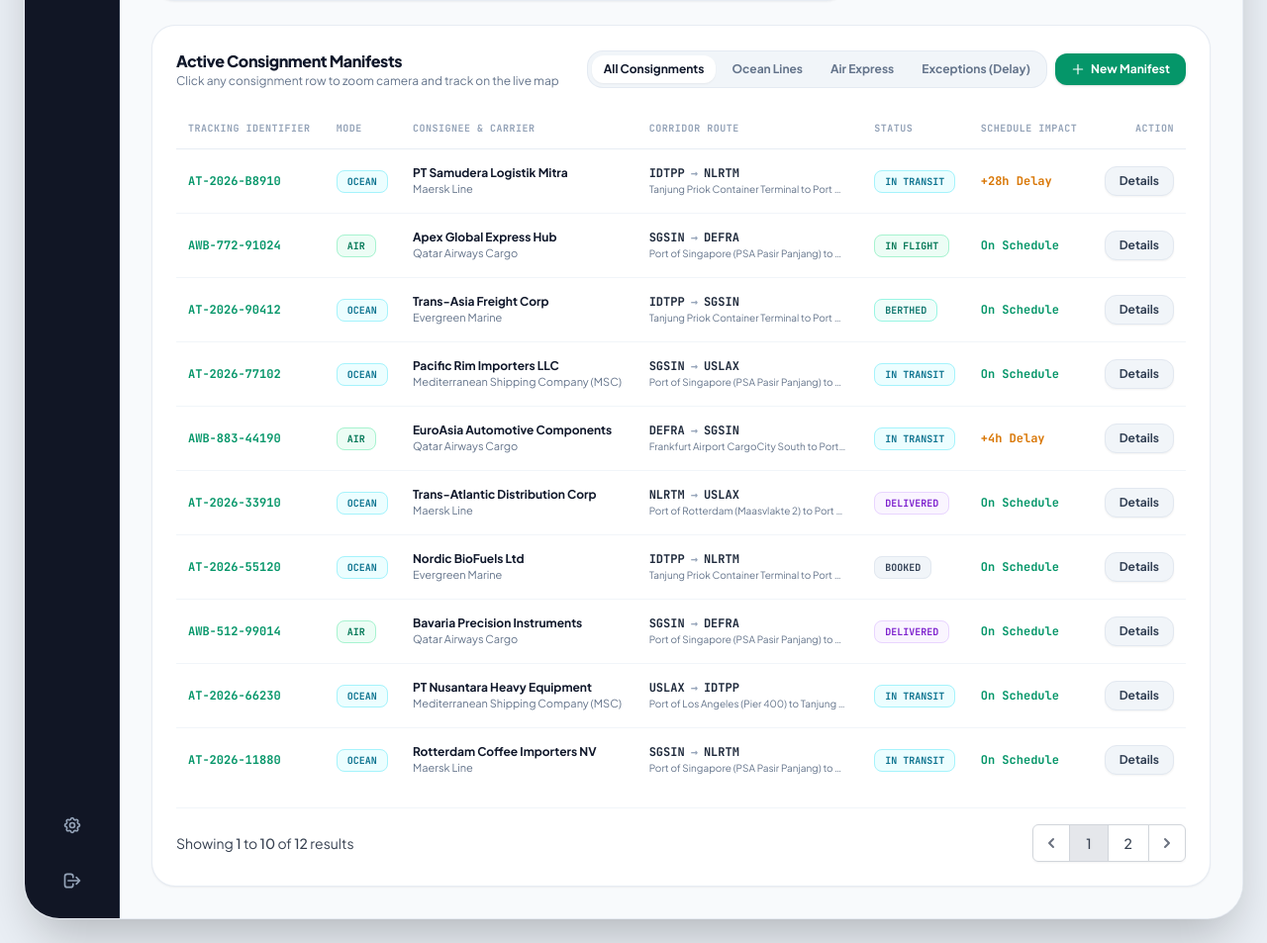
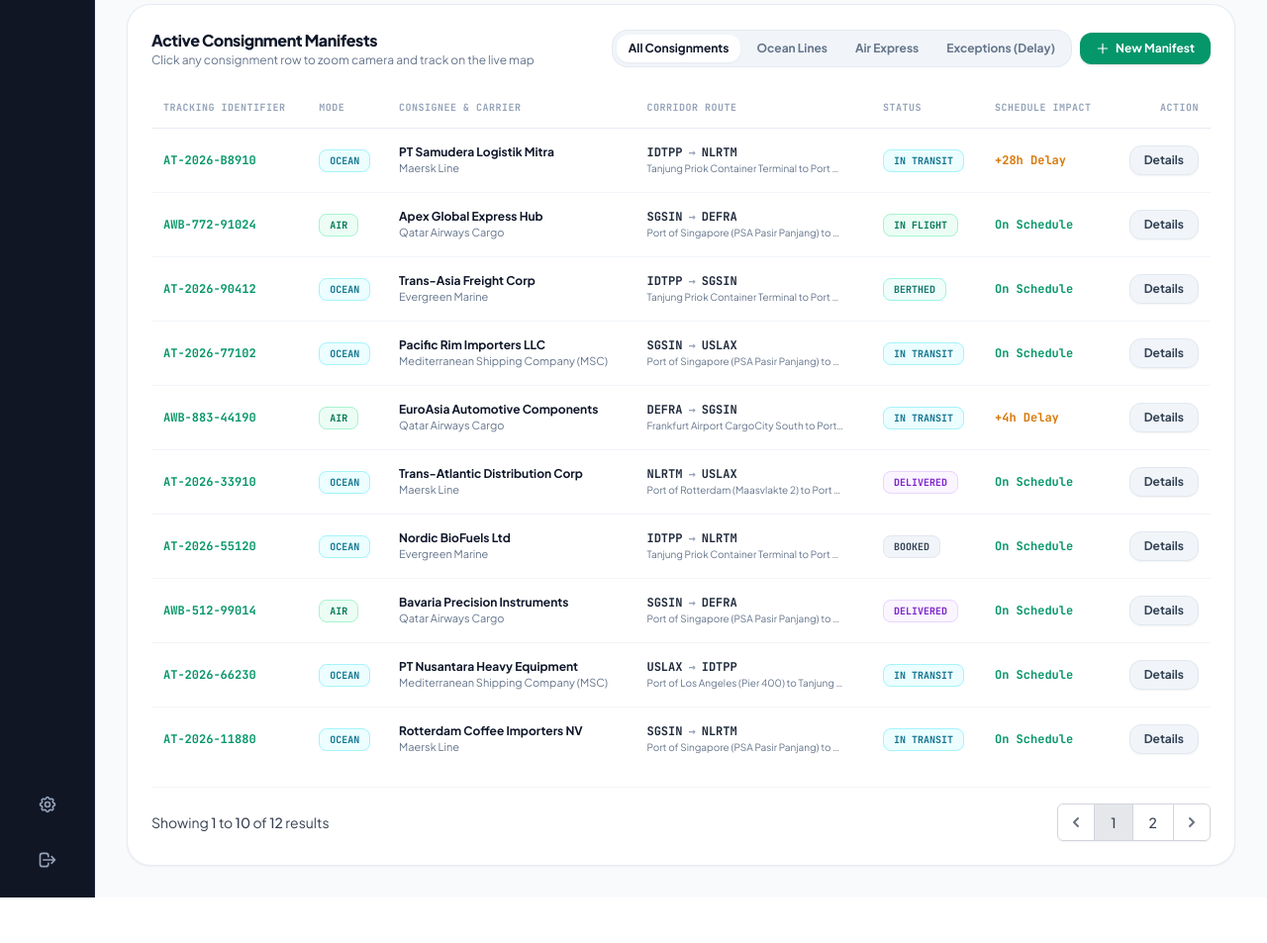
Before and after one commit to Antares-93/CargoTrace-VECTOR, a Laravel app: page /dashboard in a window 1280 px wide. Shown: the part 1140-2093 px from the top of the page at 99% size. After the commit the page ends 2047 px from the top, so only its background shows below. Run offline with Laravel 12, Linux system fonts and the light colour scheme; a user stored in the database is signed in; data comes from the database, SQL or seed files in the repository; some libraries are stand-ins or nearby versions.

Commit message:
feat: make layout full-screen, fix stationary independent left sidebar scroll, replace box emojis with sleek SVG icons, and make logo simple monochrome uncolored

```diff
--- a/resources/views/auth/login.blade.php
+++ b/resources/views/auth/login.blade.php
@@ -52,9 +52,9 @@
         <!-- Right Side: Form (Image 2 style) -->
         <div class="p-6 sm:p-10 flex flex-col justify-center">
 
-            <!-- Mini Logo -->
+            <!-- Mini Logo (Simple, monochrome, uncolored) -->
             <div class="mb-4">
-                <img src="/images/vector-logo-icon.png" alt="Vector" class="w-8 h-8 object-contain">
+                <img src="/images/vector-logo-icon.png" alt="Vector" class="w-8 h-8 object-contain brightness-0 opacity-90">
             </div>
 
             <h1 class="text-2xl sm:text-3xl font-extrabold text-slate-900 tracking-tight">Sign in to your account</h1>
--- a/resources/views/dashboard/index.blade.php
+++ b/resources/views/dashboard/index.blade.php
@@ -34,14 +34,16 @@
         </div>
     </div>
 
-    <!-- 2. Pastel KPI Cards (Matching "Your Assets" in Reference Image 2) -->
+    <!-- 2. Pastel KPI Cards (Matching "Your Assets" in Reference Image 2, No Box Emojis) -->
     <div class="grid grid-cols-1 sm:grid-cols-2 lg:grid-cols-4 gap-4">
 
         <!-- Card 1: Total Consignments (Soft Blue) -->
         <div class="bg-[#F0F5FA] dark:bg-slate-900 border border-slate-200/80 dark:border-slate-800 rounded-3xl p-5 shadow-sm flex flex-col justify-between hover:shadow-md transition">
             <div class="flex items-center justify-between text-xs font-semibold text-slate-500 dark:text-slate-400">
                 <span data-i18n="total_consignments">Total Consignments</span>
-                <span class="w-6 h-6 rounded-full bg-blue-100 dark:bg-blue-950 text-blue-600 dark:text-blue-400 flex items-center justify-center font-bold text-[10px]">📦</span>
+                <span class="w-7 h-7 rounded-xl bg-blue-100 dark:bg-blue-950 text-blue-700 dark:text-blue-300 flex items-center justify-center">
+                    <svg class="w-3.5 h-3.5" fill="none" stroke="currentColor" viewBox="0 0 24 24"><path stroke-linecap="round" stroke-linejoin="round" stroke-width="2" d="M9 17v-2m3 2v-4m3 4v-6m2 10H7a2 2 0 01-2-2V5a2 2 0 012-2h5.586a1 1 0 01.707.293l5.414 5.414a1 1 0 01.293.707V19a2 2 0 01-2 2z"/></svg>
+                </span>
             </div>
             <div class="my-2">
                 <div class="text-2xl lg:text-3xl font-extrabold text-slate-900 dark:text-white tracking-tight">
@@ -59,7 +61,9 @@
         <div class="bg-[#F3EEFB] dark:bg-purple-950/30 border border-purple-200/60 dark:border-purple-800/40 rounded-3xl p-5 shadow-sm flex flex-col justify-between hover:shadow-md transition">
             <div class="flex items-center justify-between text-xs font-semibold text-slate-500 dark:text-slate-400">
                 <span data-i18n="air_express">Air Express Lanes</span>
-                <span class="w-6 h-6 rounded-full bg-purple-100 dark:bg-purple-900 text-purple-600 dark:text-purple-300 flex items-center justify-center font-bold text-[10px]">✈</span>
+                <span class="w-7 h-7 rounded-xl bg-purple-100 dark:bg-purple-900 text-purple-700 dark:text-purple-300 flex items-center justify-center">
+                    <svg class="w-3.5 h-3.5" fill="none" stroke="currentColor" viewBox="0 0 24 24"><path stroke-linecap="round" stroke-linejoin="round" stroke-width="2" d="M12 19l9 2-9-18-9 18 9-2zm0 0v-8"/></svg>
+                </span>
             </div>
             <div class="my-2">
                 <div class="text-2xl lg:text-3xl font-extrabold text-purple-900 dark:text-purple-200 tracking-tight">
@@ -77,7 +81,9 @@
         <div class="bg-[#EBF7F0] dark:bg-emerald-950/30 border border-emerald-200/60 dark:border-emerald-800/40 rounded-3xl p-5 shadow-sm flex flex-col justify-between hover:shadow-md transition">
             <div class="flex items-center justify-between text-xs font-semibold text-slate-500 dark:text-slate-400">
                 <span data-i18n="ocean_lines">Ocean Lines Fleet</span>
-                <span class="w-6 h-6 rounded-full bg-emerald-100 dark:bg-emerald-900 text-emerald-600 dark:text-emerald-300 flex items-center justify-center font-bold text-[10px]">⚓</span>
+                <span class="w-7 h-7 rounded-xl bg-emerald-100 dark:bg-emerald-900 text-emerald-700 dark:text-emerald-300 flex items-center justify-center">
+                    <svg class="w-3.5 h-3.5" fill="none" stroke="currentColor" viewBox="0 0 24 24"><path stroke-linecap="round" stroke-linejoin="round" stroke-width="2" d="M13.828 10.172a4 4 0 00-5.656 0l-4 4a4 4 0 105.656 5.656l1.102-1.101m-.758-4.899a4 4 0 005.656 0l4-4a4 4 0 00-5.656-5.656l-1.1 1.1"/></svg>
+                </span>
             </div>
             <div class="my-2">
                 <div class="text-2xl lg:text-3xl font-extrabold text-emerald-900 dark:text-emerald-200 tracking-tight">
@@ -95,7 +101,9 @@
         <div class="bg-[#FCF7E8] dark:bg-amber-950/30 border border-amber-200/60 dark:border-amber-800/40 rounded-3xl p-5 shadow-sm flex flex-col justify-between hover:shadow-md transition">
             <div class="flex items-center justify-between text-xs font-semibold text-slate-500 dark:text-slate-400">
                 <span data-i18n="ontime_reliability">On-Time Reliability</span>
-                <span class="w-6 h-6 rounded-full bg-amber-100 dark:bg-amber-900 text-amber-600 dark:text-amber-300 flex items-center justify-center font-bold text-[10px]">⏱</span>
+                <span class="w-7 h-7 rounded-xl bg-amber-100 dark:bg-amber-900 text-amber-700 dark:text-amber-300 flex items-center justify-center">
+                    <svg class="w-3.5 h-3.5" fill="none" stroke="currentColor" viewBox="0 0 24 24"><path stroke-linecap="round" stroke-linejoin="round" stroke-width="2" d="M12 8v4l3 3m6-3a9 9 0 11-18 0 9 9 0 0118 0z"/></svg>
+                </span>
             </div>
             <div class="my-2">
                 <div class="text-2xl lg:text-3xl font-extrabold text-amber-900 dark:text-amber-200 tracking-tight">
@@ -520,16 +528,16 @@
             opacity: 0.95
         }).addTo(map);
 
-        // Custom Marker Icons
+        // Custom Marker Icons (Vector SVG pins)
         const vesselIcon = L.divIcon({
             className: 'custom-vessel-marker',
-            html: `<div class="w-8 h-8 rounded-full bg-cyan-500 border-2 border-white shadow-lg flex items-center justify-center text-white text-xs font-bold transform -translate-x-1/2 -translate-y-1/2">⚓</div>`,
+            html: `<div class="w-8 h-8 rounded-full bg-cyan-600 border-2 border-white shadow-lg flex items-center justify-center text-white transform -translate-x-1/2 -translate-y-1/2"><svg class="w-4 h-4" fill="none" stroke="currentColor" viewBox="0 0 24 24"><path stroke-linecap="round" stroke-linejoin="round" stroke-width="2" d="M13 10V3L4 14h7v7l9-11h-7z"/></svg></div>`,
             iconSize: [0, 0]
         });
 
         const planeIcon = L.divIcon({
             className: 'custom-plane-marker',
-            html: `<div class="w-8 h-8 rounded-full bg-emerald-500 border-2 border-white shadow-lg flex items-center justify-center text-white text-xs font-bold transform -translate-x-1/2 -translate-y-1/2">✈</div>`,
+            html: `<div class="w-8 h-8 rounded-full bg-emerald-600 border-2 border-white shadow-lg flex items-center justify-center text-white transform -translate-x-1/2 -translate-y-1/2"><svg class="w-4 h-4" fill="none" stroke="currentColor" viewBox="0 0 24 24"><path stroke-linecap="round" stroke-linejoin="round" stroke-width="2" d="M12 19l9 2-9-18-9 18 9-2zm0 0v-8"/></svg></div>`,
             iconSize: [0, 0]
         });
 
--- a/resources/views/layouts/app.blade.php
+++ b/resources/views/layouts/app.blade.php
@@ -96,7 +96,7 @@
     </style>
     @stack('styles')
 </head>
-<body class="min-h-screen bg-[#EAEFF5] dark:bg-[#070A10] text-slate-800 dark:text-slate-100 p-2 sm:p-4 lg:p-6 transition-colors duration-200">
+<body class="h-screen w-screen overflow-hidden bg-white dark:bg-[#070A10] text-slate-800 dark:text-slate-100 m-0 p-0 flex flex-col md:flex-row transition-colors duration-200">
 
     <!-- Initialize Theme before DOM paints to prevent flash -->
     <script>
@@ -110,16 +110,18 @@
         }
     </script>
 
-    <!-- Master Tablet Shell Container (exact styling from user's design reference) -->
-    <div class="max-w-[1780px] mx-auto min-h-[92vh] bg-white dark:bg-[#0B0F17] rounded-[28px] sm:rounded-[36px] shadow-2xl border border-slate-200/80 dark:border-slate-800/80 flex flex-col md:flex-row overflow-hidden transition-colors duration-200">
+    <!-- Master Full-Screen Container (Edge-to-Edge) -->
+    <div class="w-full h-full flex flex-col md:flex-row overflow-hidden bg-white dark:bg-[#0B0F17]">
 
-        <!-- Left Vertical Dark Icon Sidebar (matching Image 2) -->
-        <aside class="w-full md:w-20 lg:w-24 bg-[#111625] dark:bg-[#080C14] text-slate-400 p-3 sm:p-4 flex md:flex-col items-center justify-between border-b md:border-b-0 md:border-r border-slate-800 shrink-0 z-30">
+        <!-- Left Vertical Dark Icon Sidebar (Stationary / Fixed, independent scroll if needed) -->
+        <aside class="w-full md:w-20 lg:w-24 md:h-screen bg-[#111625] dark:bg-[#080C14] text-slate-400 p-3 sm:p-4 flex md:flex-col items-center justify-between border-b md:border-b-0 md:border-r border-slate-800/80 shrink-0 z-30 md:overflow-y-auto select-none">
 
-            <!-- Top Logo Badge (Creamy Rounded Box with Vector Icon) -->
+            <!-- Top Logo Badge (Simple, sleek monochrome white on dark dock, no colored tints) -->
             <div class="flex md:flex-col items-center gap-4">
-                <a href="{{ route('dashboard') }}" class="w-12 h-12 lg:w-14 lg:h-14 rounded-2xl bg-[#FBF6E9] dark:bg-emerald-950/70 border border-amber-200/50 dark:border-emerald-600/40 p-2 flex items-center justify-center shadow-md hover:scale-105 transition transform group" title="Vector CargoTrace">
-                    <img src="/images/vector-logo-icon.png" alt="Vector Logo" class="w-full h-full object-contain">
+                <a href="{{ route('dashboard') }}"
+                   class="w-11 h-11 lg:w-12 lg:h-12 rounded-2xl bg-white/10 dark:bg-white/5 hover:bg-white/15 border border-white/15 flex items-center justify-center p-2.5 shadow-sm transition transform hover:scale-105"
+                   title="Vector CargoTrace">
+                    <img src="/images/vector-logo-icon.png" alt="Vector Logo" class="w-full h-full object-contain brightness-0 invert opacity-95">
                 </a>
             </div>
 
@@ -195,8 +197,8 @@
             </div>
         </aside>
 
-        <!-- Right Main Panel Container (White/Dark Surface) -->
-        <div class="flex-1 flex flex-col bg-[#F8FAFC] dark:bg-[#0B0F17] overflow-y-auto min-w-0 transition-colors duration-200">
+        <!-- Right Main Panel Container (Scrolls independently while left sidebar stays stationary) -->
+        <div class="flex-1 h-screen overflow-y-auto flex flex-col bg-[#F8FAFC] dark:bg-[#0B0F17] min-w-0 transition-colors duration-200">
 
             <!-- Top Navigation Bar inside Main Content (matching Image 2) -->
             <header class="p-4 sm:p-6 lg:px-8 border-b border-slate-200/80 dark:border-slate-800/80 bg-white/90 dark:bg-[#0B0F17]/90 backdrop-blur-md sticky top-0 z-20 flex flex-wrap items-center justify-between gap-4">
--- a/resources/views/shipments/show.blade.php
+++ b/resources/views/shipments/show.blade.php
@@ -539,7 +539,7 @@
             @if ($latest->latitude && $latest->longitude)
                 const currentIcon = L.divIcon({
                     className: 'custom-current-marker',
-                    html: `<div class="w-7 h-7 rounded-full {{ $shipment->transport_mode === 'AIR' ? 'bg-emerald-500' : 'bg-cyan-500' }} border-2 border-white shadow-lg flex items-center justify-center text-white text-xs transform -translate-x-1/2 -translate-y-1/2 font-bold">{{ $shipment->transport_mode === 'AIR' ? '✈' : '⚓' }}</div>`,
+                    html: `<div class="w-7 h-7 rounded-full {{ $shipment->transport_mode === 'AIR' ? 'bg-emerald-600' : 'bg-cyan-600' }} border-2 border-white shadow-lg flex items-center justify-center text-white transform -translate-x-1/2 -translate-y-1/2 font-bold"><svg class="w-3.5 h-3.5" fill="none" stroke="currentColor" viewBox="0 0 24 24"><path stroke-linecap="round" stroke-linejoin="round" stroke-width="2" d="{{ $shipment->transport_mode === 'AIR' ? 'M12 19l9 2-9-18-9 18 9-2zm0 0v-8' : 'M13 10V3L4 14h7v7l9-11h-7z' }}"/></svg></div>`,
                     iconSize: [0, 0]
                 });
 
```
